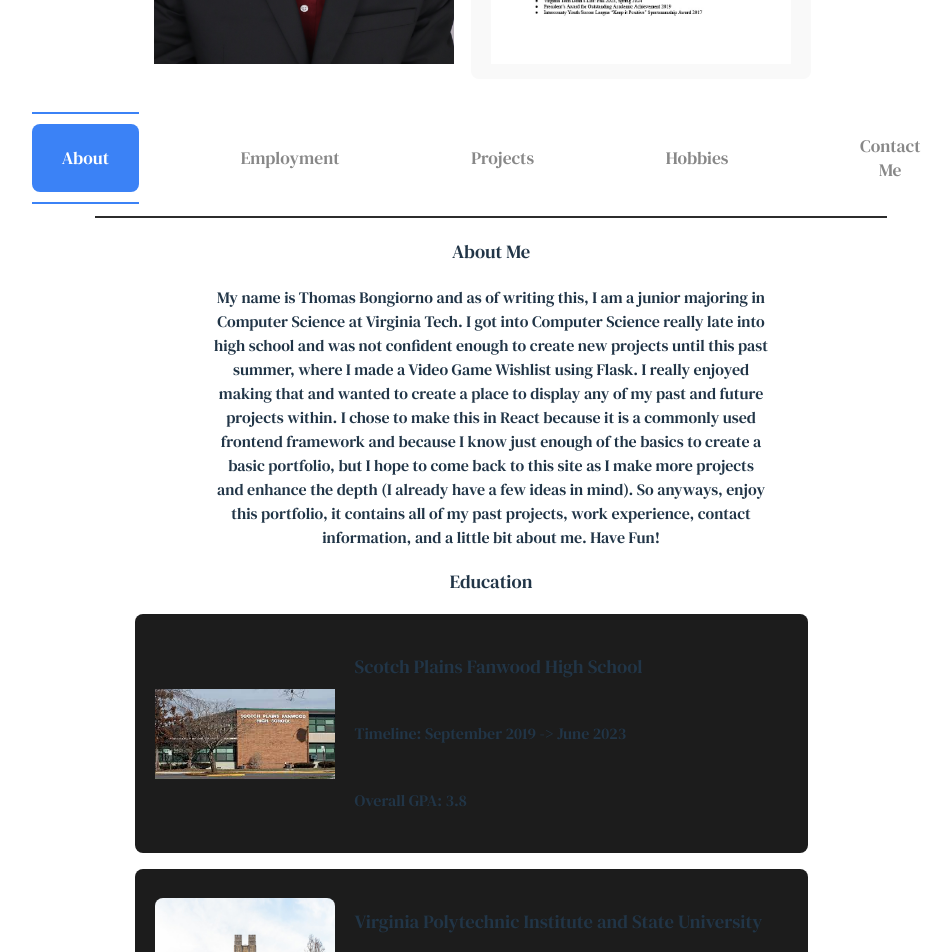
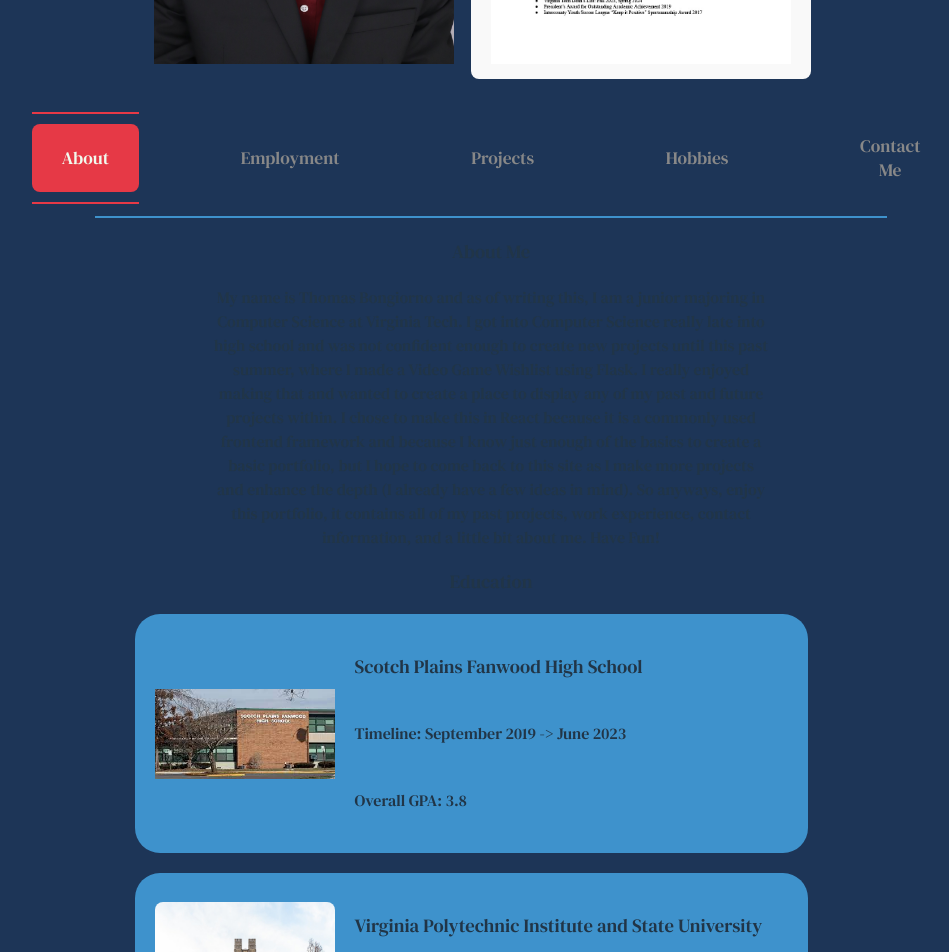
Before and after one commit to tbongiorno/tb-react-portfolio, a React (Vite) app: page / in a window 1280 px wide. Shown: the part 560-1512 px from the top of the page, without its empty margins (149-1098 px from the left). Built offline with nearby package versions, Linux system fonts and the light colour scheme.

Commit message:
fixed color palette

```diff
--- a/package.json
+++ b/package.json
@@ -11,7 +11,8 @@
   },
   "dependencies": {
     "react": "^19.1.1",
-    "react-dom": "^19.1.1"
+    "react-dom": "^19.1.1",
+    "styled-components": "^6.1.19"
   },
   "devDependencies": {
     "@eslint/js": "^9.36.0",
--- a/src/App.css
+++ b/src/App.css
@@ -46,12 +46,16 @@
   padding: 20px;
 }
 
+.tabs-content {
+  width: 100%;
+}
+
 .tabs-header {
   display: flex;
   justify-content: center;
   gap: 40px;
   margin-bottom: 20px;
-  border-bottom: 2px solid #2c2c2c;
+  border-bottom: 2px solid #3E92CC;
 }
 
 .tab-button {
@@ -67,8 +71,8 @@
 }
 
 .tab-button.active {
-  color: white;
-  background-color: #3b82f6;
+  color: #F1FAEE;
+  background-color: #E63946;
 
 }
 
@@ -79,7 +83,7 @@
   left: 0;
   width: 100%;
   height: 2px;
-  background-color: #3b82f6;
+  background-color: #E63946;
 }
 
 .tab-button.active::before {
@@ -89,7 +93,7 @@
   left: 0;
   width: 100%;
   height: 2px;
-  background-color: #3b82f6;
+  background-color: #E63946;
 }
 
 button {
@@ -103,6 +107,10 @@
   margin: 0 15%;
 }
 
+a {
+  color: #22223b;
+}
+
 .general-card {
   display: flex;
   flex-direction: row;
@@ -110,9 +118,9 @@
   min-height: 180px;
   gap: 20px;
   padding: 20px;
-  background-color: #1c1c1c;
-  border-radius: 8px;
-  margin-bottom: 16px;
+  background-color: #3E92CC;
+  border-radius: 25px;
+  margin-bottom: 20px;
   margin-left: 5%;
 }
 
@@ -150,7 +158,3 @@
   justify-content: center;
   text-align: left;
 }
-
-.tabs-content {
-  width: 100%;
-}
--- a/src/App.jsx
+++ b/src/App.jsx
@@ -4,6 +4,7 @@
 import Work from './Work'
 import Project from './Work'
 import Contact from './Contact'
+import styled, { createGlobalStyle } from 'styled-components';
 
 import './App.css'
 
@@ -212,6 +213,13 @@
   </div>
 )
 
+const GlobalStyle = createGlobalStyle`
+  body {
+  background-color: #1D3557;
+  margin: 0;
+  }
+`
+
 
 function App() {
   const [activeTab, setActiveTab] = useState('about')
@@ -227,6 +235,7 @@
 
   return (
     <>
+      <GlobalStyle />
       <div className="header">
           <h1>Thomas Bongiorno's Awesome Portfolio!</h1>
           <img
--- a/src/Contact.jsx
+++ b/src/Contact.jsx
@@ -17,7 +17,7 @@
                 <div className='general-card-image'>
                     <img
                         src={image}
-                        alt={name}
+                        alt={platform}
                         className="general-image"
                     />
                 </div>
```
Also changed, not shown: 1 other file (tests, documents, lock files or other folders).
